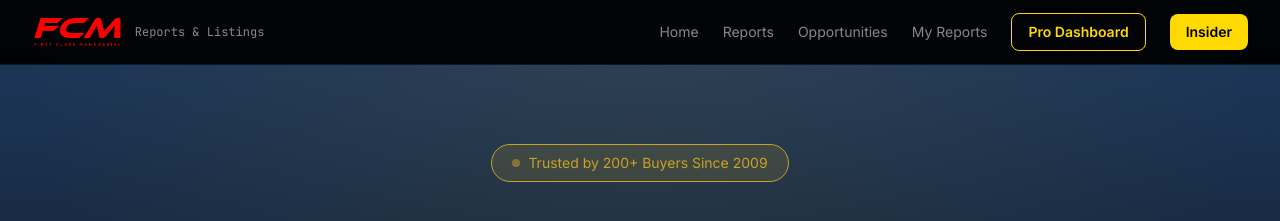
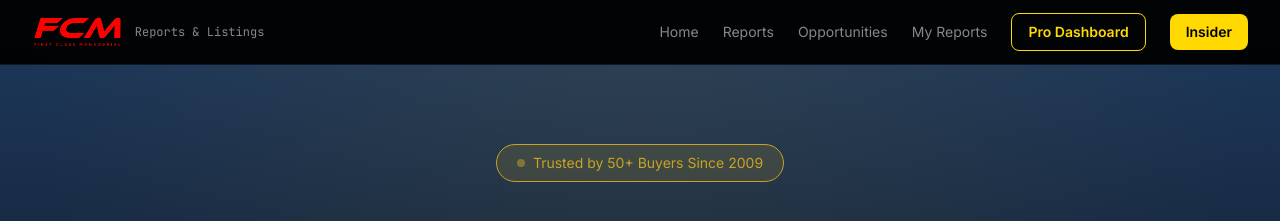
Before and after one commit to agentmicky23-collab/fcm-intelligence-reports, a Next.js app: page / in a window 1280 px wide. Shown: the top 221 px of the page. Built offline with nearby package versions, Linux system fonts and the light colour scheme.

Commit message:
fix: update social proof to 50+ (consistent across site)

```diff
--- a/app/HomeClient.tsx
+++ b/app/HomeClient.tsx
@@ -229,7 +229,7 @@ export default function HomeClient() {
         <div className="container mx-auto px-4 text-center relative z-10">
           <div className="inline-flex items-center gap-2 px-5 py-2 rounded-full text-sm mb-6" style={{ background: 'rgba(201, 162, 39, 0.15)', border: '1px solid #c9a227', color: '#c9a227' }}>
             <span className="flex h-2 w-2 rounded-full bg-[#c9a227] animate-pulse"></span>
-            Trusted by 200+ Buyers Since 2009
+            Trusted by 50+ Buyers Since 2009
           </div>
           <RotatingHeadline />
           <p className="text-xl mb-8 max-w-2xl mx-auto" style={{ color: '#8b949e' }}>
```
